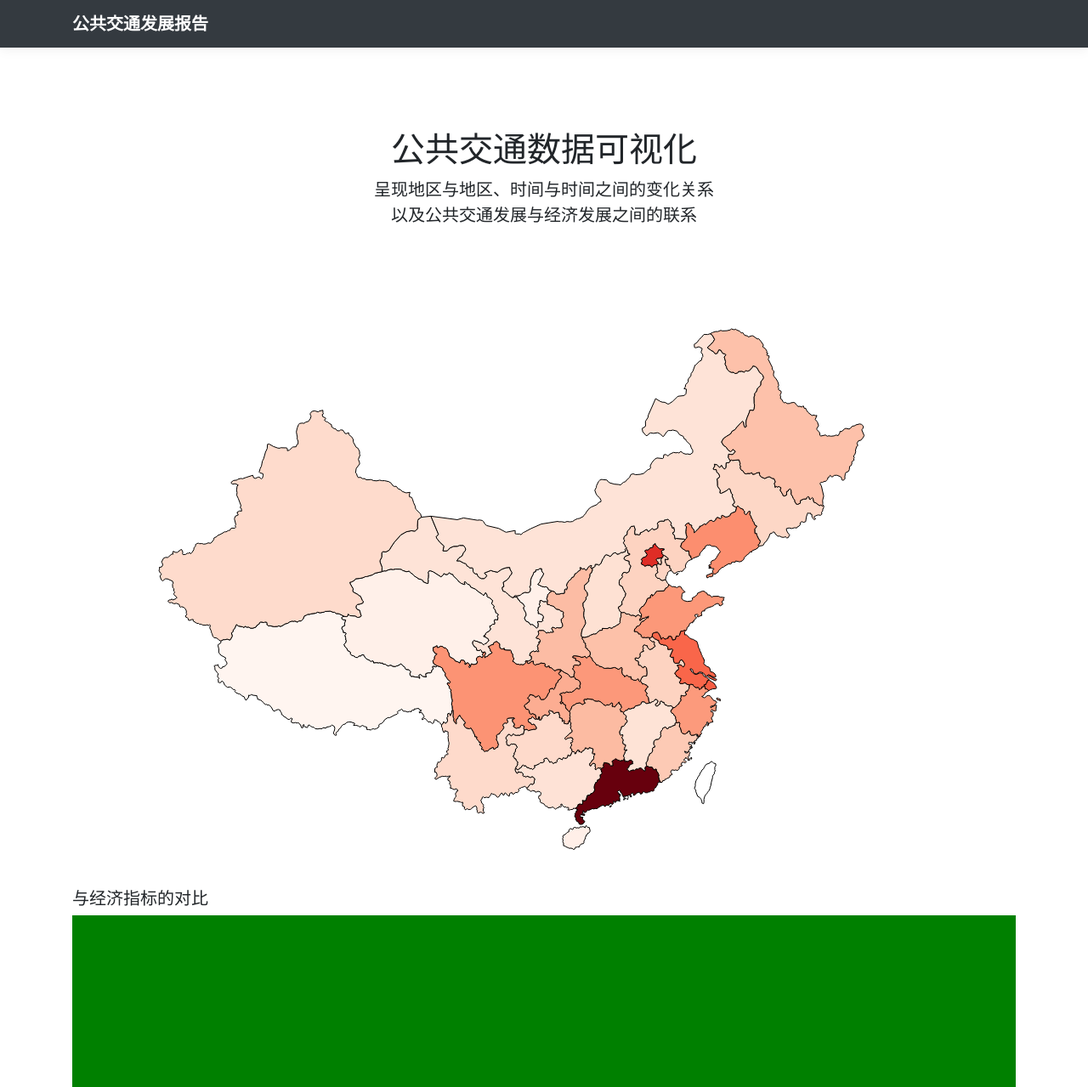
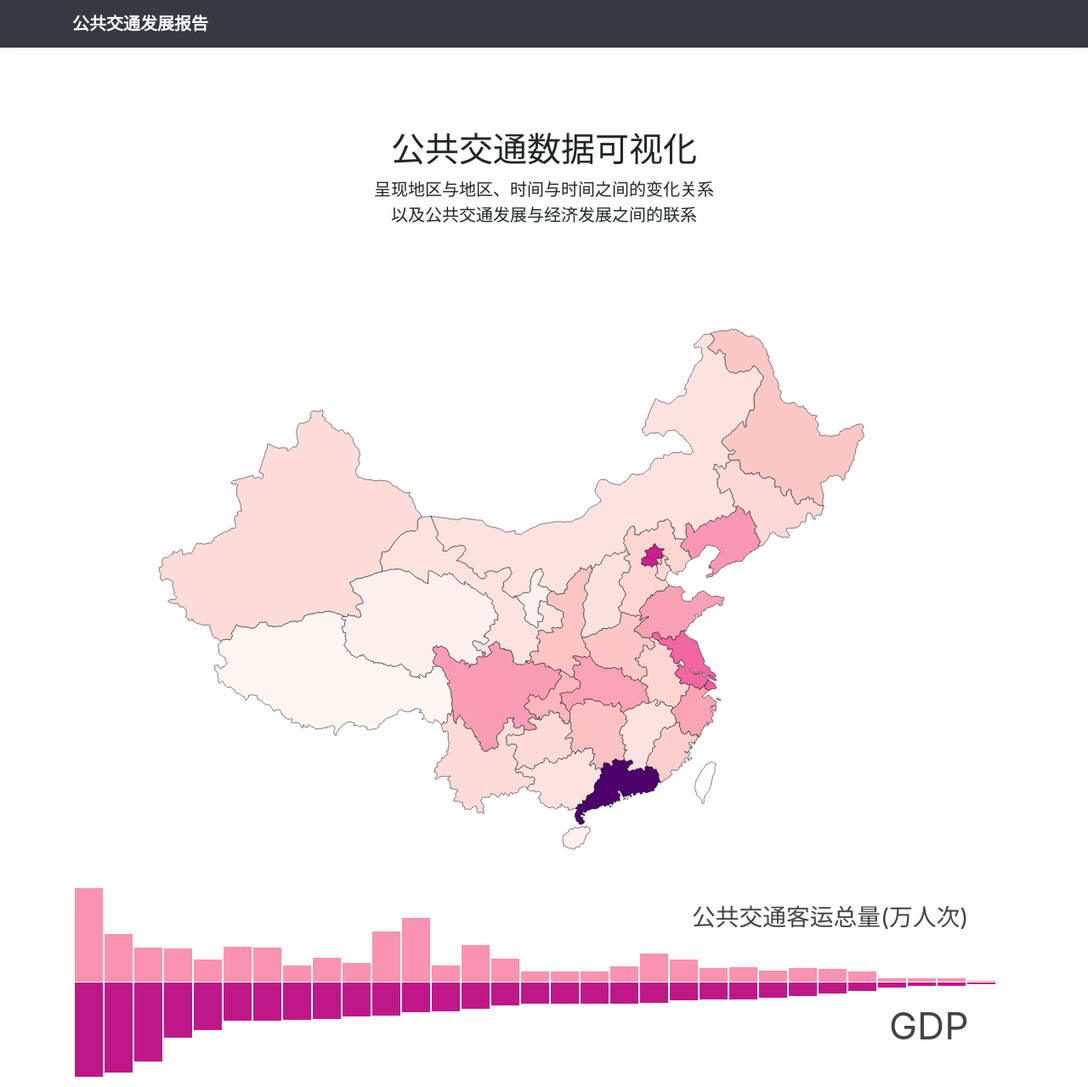
Before and after one commit to ultmaster/chinesemap, a website: page index.html in a window 1280 px wide. Shown: the top 1279 px of the page at 85% size. Drawn offline with nearby package versions, Linux system fonts and the light colour scheme.

Commit message:
add: view2

```diff
--- a/index.html
+++ b/index.html
@@ -41,7 +41,6 @@
       <div id="view1">
 
       </div>
-      <h2 class="lead">与经济指标的对比</h2>
       <div id="view2">
 
       </div>
--- a/index.js
+++ b/index.js
@@ -2,8 +2,7 @@ let chineseMapView = $('#view1');
 chineseMapView.height(chineseMapView.width() * 0.6);
 
 let economyView = $('#view2');
-economyView.height(economyView.width() * 0.3);
-economyView.css("backgroundColor", "green");
+economyView.height(economyView.width() * 0.2);
 
 let pieChartView = $('#view3');
 pieChartView.height(pieChartView.width() * 1);
@@ -13,10 +12,24 @@ let lineChartView = $('#view4');
 lineChartView.height(lineChartView.width() * 1);
 lineChartView.css("backgroundColor", "red");
 
+const colorScheme = [
+  d3.interpolateOrRd,
+  d3.interpolateBuGn,
+  d3.interpolateBuPu,
+  d3.interpolateGnBu,
+  d3.interpolatePuRd,
+  d3.interpolatePuBuGn,
+  d3.interpolateRdPu,
+  d3.interpolateYlGnBu,
+  d3.interpolateYlGn,
+  d3.interpolateYlOrRd
+];
+
 let categoryObject = {};
 $("#category").find("option").each(function () {
   categoryObject[$(this).val()] = $(this).html();
 });
+const colorSchemeScale = d3.scaleOrdinal(colorScheme).domain(Object.keys(categoryObject));
 let data = {};
 for (let c in categoryObject)
   d3.csv("data/" + c + ".csv")
@@ -40,36 +53,46 @@ let settings = {
   "typeValue": "peopleTot",
 };
 // set default
-$("#category, #time").on("change", function () {
+function setDefault() {
   settings.typeValue = $("#category").val();
   settings.time = $("#time").val();
   $("#timeDisplayer").html(settings.time);
   updateSettings();
-  console.log("settings");
-});
+}
+$("#category, #time").on("input", setDefault);
 
 function getDataOnTypeYear(type, year) {
   let d = data[type];
   let ret = {};
-  for (let i = 0; i < d.length; ++i)
-    ret[d[i].region] = parseFloat(d[i]["" + year]);
+  for (let i = 0; i < d.length; ++i) {
+    if (d[i].hasOwnProperty("region"))
+      ret[d[i].region] = parseFloat(d[i]["" + year]);
+  }
   return ret;
 }
 
 function getDataValuesOnType(type) {
   let d = data[type];
-  for (let i = 0; i < d.length; ++i)
-    for (let v of d[i])
-
-    ret[d[i].region] = parseFloat(d[i]["" + year]);
+  let ret = [];
+  for (let i = 0; i < d.length; ++i) {
+    if (!d[i].hasOwnProperty("region"))
+      continue;
+    for (let k in d[i]) {
+      let v = d[i][k];
+      if (v !== "") ret.push(parseFloat(v));
+    }
+  }
+  return ret;
 }
 
 function init() {
   renderMap();
+  renderEconomy();
 }
 
 function updateSettings() {
   renderMap();
+  renderEconomy();
 }
 
 function renderMap() {
@@ -85,10 +108,10 @@ function renderMap() {
     .translate([width / 2, height / 2 + height / 6]);
   let path = d3.geoPath().projection(projection);
   let densityData = getDataOnTypeYear(settings.typeValue, settings.time);
-  let densityValues = Object.values(densityData);
-  console.log(densityValues);
+  let densityValues = getDataValuesOnType(settings.typeValue);
+  densityValues.push(0);
 
-  let color = d3.scaleSequential(d3.interpolateReds);
+  let color = d3.scaleSequential(colorSchemeScale(settings.typeValue));
   color.domain(d3.extent(densityValues));
 
   function getRegionColor(d) {
@@ -102,9 +125,9 @@ function renderMap() {
     .enter()
     .append("path")
     .attr("stroke", "#000")
-    .attr("stroke-width", 1)
+    .attr("stroke-width", 0.5)
     .attr("fill", getRegionColor)
-    .attr("d", path)   //使用地理路径生成器
+    .attr("d", path)
     .on("mouseover", function (d, i) {
       console.log(d);
       d3.select(this)
@@ -114,6 +137,58 @@ function renderMap() {
       d3.select(this)
         .attr("fill", getRegionColor(d));
     });
+}
+
+function renderEconomy() {
+  let width = economyView.width();
+  let height = economyView.height();
+  d3.select("#view2").selectAll("svg").remove();
+  let svg = d3.select("#view2").append("svg")
+    .attr("width", width).attr("height", height);
+  let g = svg.append("g");
+
+  let x = d3.scaleBand()
+    .rangeRound([0, width])
+    .paddingInner(0.05)
+    .align(0.1);
+
+  let y1Max = height / 2 - 1;
+  let y1 = d3.scaleLinear().rangeRound([y1Max, 0]);
+  let y2 = d3.scaleLinear().rangeRound([0, height / 2]);
+  let color = colorSchemeScale(settings.typeValue);
+
+  let dataset1 = getDataOnTypeYear(settings.typeValue, settings.time);
+  let dataset2 = getDataOnTypeYear("gdp", settings.time);
+  let data = [];
+  for (let k in dataset1)
+    data.push({"region": k, "val": dataset1[k] ? parseFloat(dataset1[k]) : 0, "gdp": dataset2[k] ? parseFloat(dataset2[k]) : 0});
+  data.sort(function (a, b) { return b.gdp - a.gdp; });
+  x.domain(data.map(function (d) { return d.region; }));
+  y1.domain([0, d3.max(data, function (d) { return d.val; })]);
+  y2.domain([0, d3.max(data, function (d) { return d.gdp; })]);
+
+  g.append("g").selectAll("rect")
+    .data(data)
+    .enter().append("rect")
+    .attr("fill", color(0.4))
+    .attr("x", function (d) { return x(d.region); })
+    .attr("y", function (d) { return y1(d.val); })
+    .attr("height", function (d) { return y1Max - y1(d.val); })
+    .attr("width", x.bandwidth());
+
+  g.append("g").selectAll("rect")
+    .data(data)
+    .enter().append("rect")
+    .attr("fill", color(0.7))
+    .attr("x", function (d) { return x(d.region); })
+    .attr("y", height / 2)
+    .attr("height", function (d) { return y2(d.gdp); })
+    .attr("width", x.bandwidth());
+
+  g.append("text").attr("text-anchor", "end").attr("x", width * 0.95).attr("y", height * 0.8).text("GDP")
+    .style("font-size", (height / 5) + "px").attr("fill", "#444");
+  g.append("text").attr("text-anchor", "end").attr("x", width * 0.95).attr("y", height * 0.2).text(categoryObject[settings.typeValue])
+    .style("font-size", (height / 8) + "px").attr("fill", "#444");
 }
 
 // var dispatch = d3.dispatch('hideTooltip', 'iTooltip');
```
